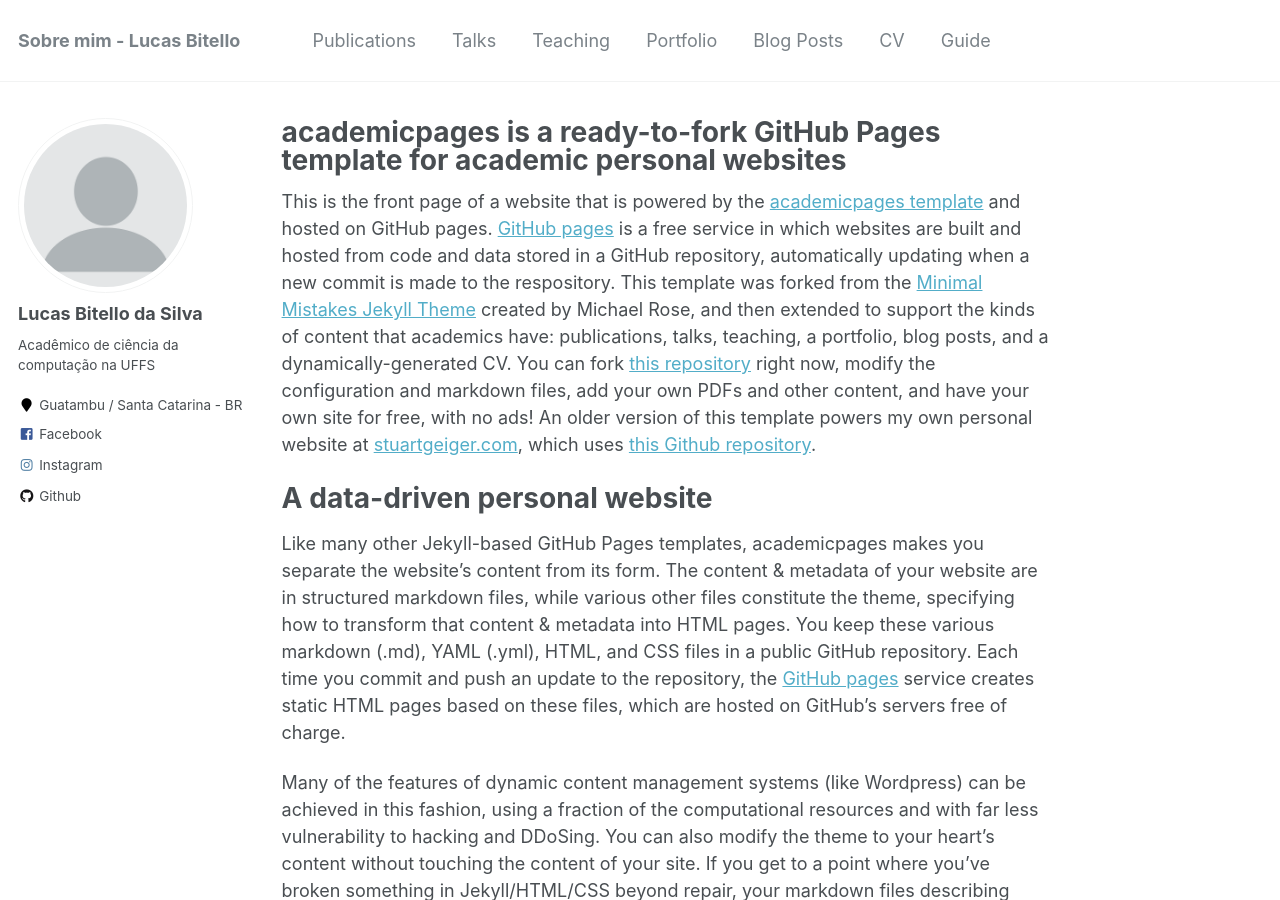
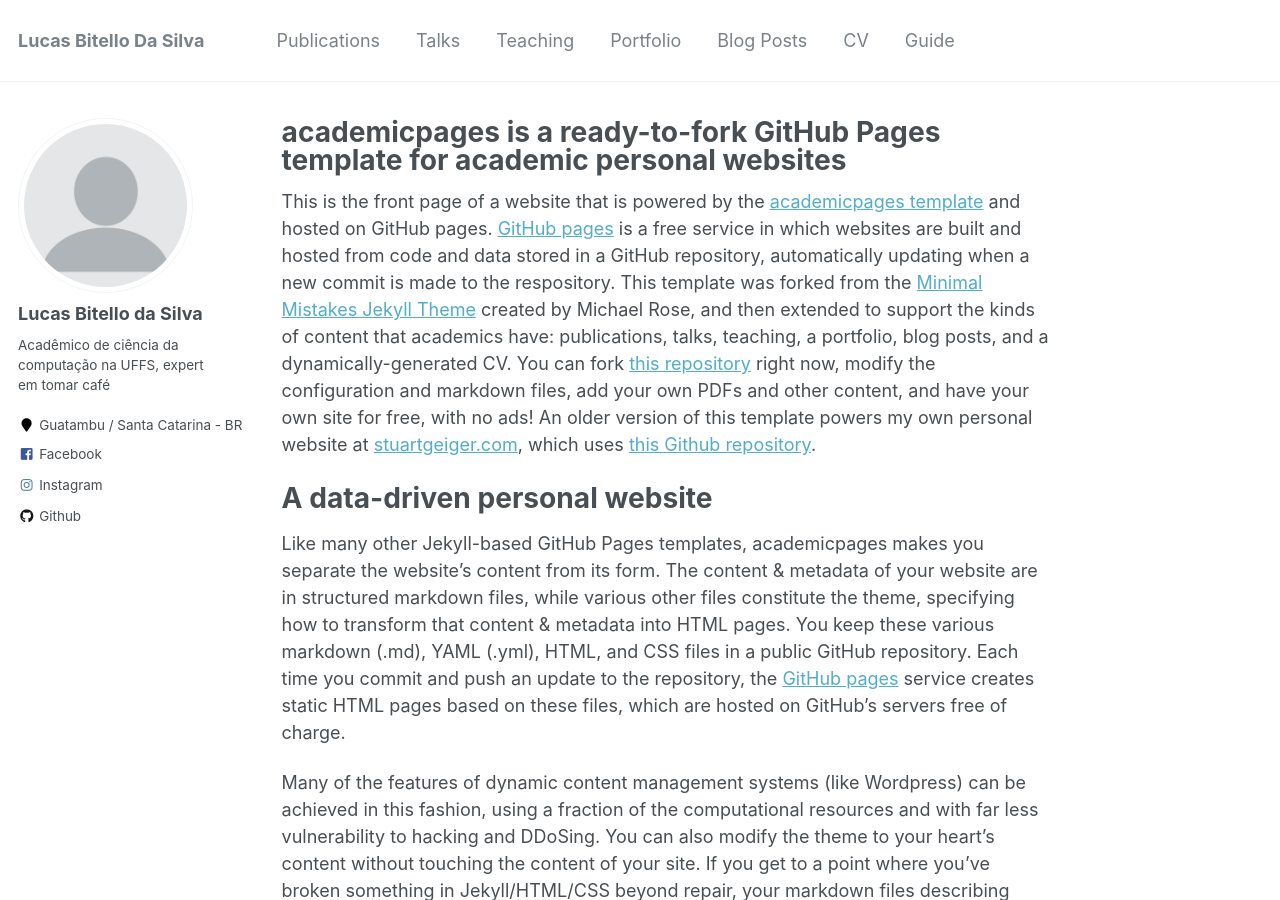
Before and after one commit to LucasBitello/lucasbitello.github.io, a Jekyll site: the page built from _pages/about.md, in a window 1280 px wide and 900 px high. Built offline with Jekyll 4.4.1, drawn with Linux system fonts in a browser that asks for light colours.

Commit message:
Atualização_config.yml

```diff
--- a/_config.yml
+++ b/_config.yml
@@ -7,13 +7,13 @@
 
 # Site Settings
 locale                   : "pt-BR"
-title                    : "Sobre mim - Lucas Bitello"
+title                    : "Lucas Bitello Da Silva"
 title_separator          : "-"
 name                     : &name "Lucas Bitello da Silva"
-description              : &description "personal description"
+description              : &description "Acadêmico de Ciência da Computação"
 url                      : https://lucasbitello.github.io # the base hostname & protocol for your site e.g. "https://mmistakes.github.io"
 baseurl                  : "" # the subpath of your site, e.g. "/blog"
-repository               : "LucasBitello/lucasbitello.github.io"
+repository               : "lucasbitello.github.io"
 teaser                   :  # filename of teaser fallback teaser image placed in /images/, .e.g. "500x300.png"
 breadcrumbs              : false # true, false (default)
 words_per_minute         : 160
@@ -82,7 +82,7 @@ analytics:
 author:
   name             : "Lucas Bitello da Silva"
   avatar           : "profile.png"
-  bio              : "Acadêmico de ciência da computação na UFFS"
+  bio              : "Acadêmico de ciência da computação na UFFS, expert em tomar café"
   location         : "Guatambu / Santa Catarina - BR"
   employer         :
   pubmed           :
```
